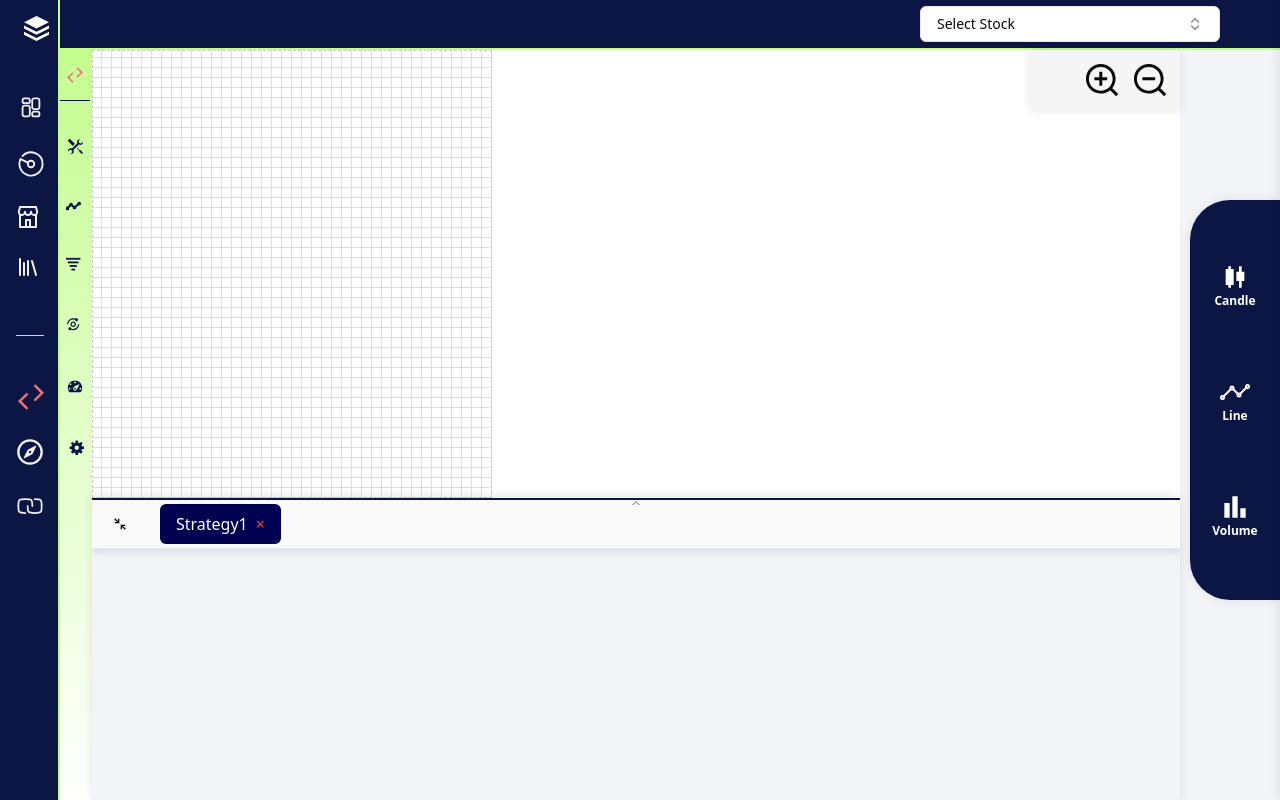
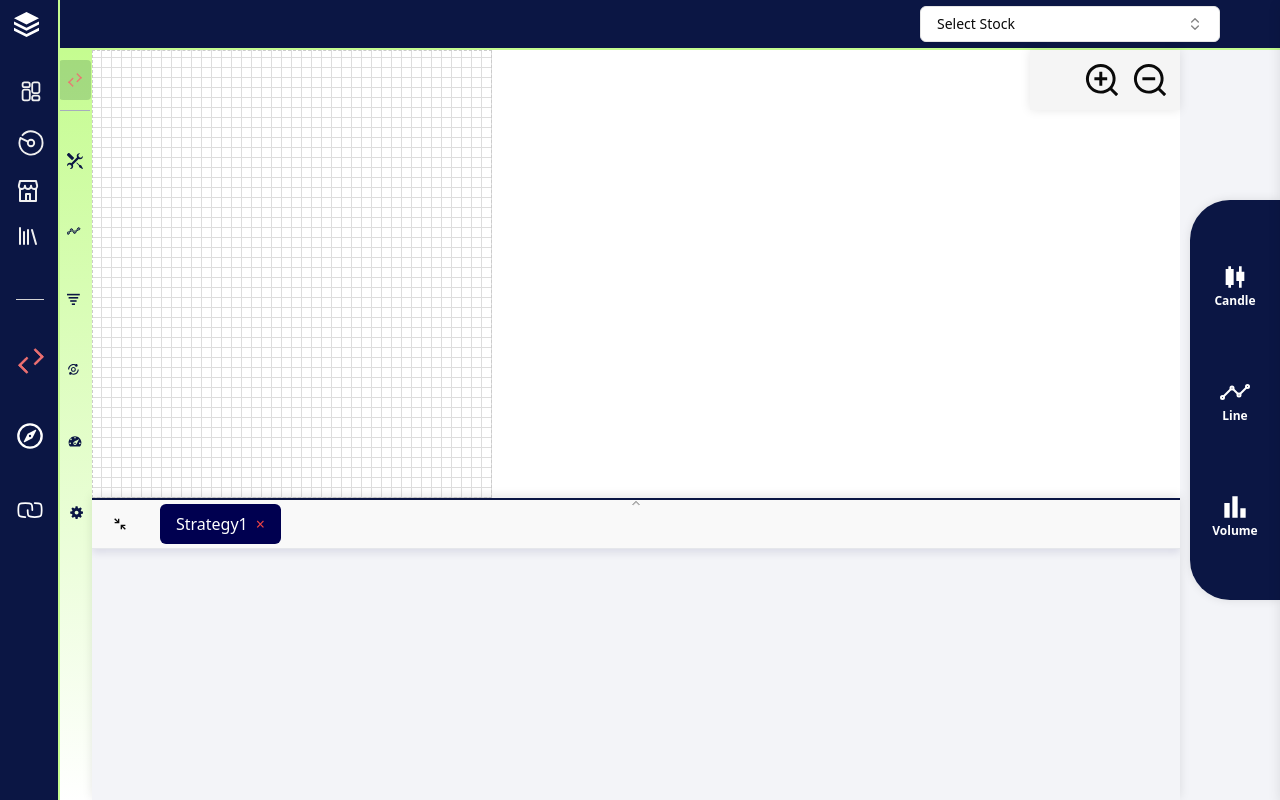
Before and after one commit to kriks7iitk/quogni-ade-web, a React (Vite) app: page /builder/indicators in a window 1280 px wide. Built offline with nearby package versions, Linux system fonts and the light colour scheme; what react-financial-charts would draw is missing.

Commit message:
UI changes: Part4

```diff
--- a/src/Modules/Navigation/NavBar/NavBar.jsx
+++ b/src/Modules/Navigation/NavBar/NavBar.jsx
@@ -1,4 +1,4 @@
-import React from 'react';
+import React, {useState} from 'react';
 import Box from '@mui/material/Box';
 import SwipeableDrawer from '@mui/material/SwipeableDrawer';
 import IconButton from '@mui/material/IconButton';
@@ -17,12 +17,16 @@ import { useNavigate } from 'react-router-dom';
 import { Tooltip } from 'react-tooltip';
 
 export const NavBar = ({ isExpanded, setIsExpanded }) => {
+  const [selectedItem, setSelectedItem] = useState('');
   const navigate = useNavigate();
   const drawerWidth = isExpanded ? 250 : 60;
 
   const handleNavigation = (path) => {
     navigate(`/${path}`);
+    setSelectedItem(path);
+
   };
+  console.log('selectedItem', selectedItem);
 
   const list = () => (
     <Box sx={{ width: drawerWidth }} role="presentation">
@@ -35,23 +39,26 @@ export const NavBar = ({ isExpanded, setIsExpanded }) => {
           (text, index) => (
             <ListItem
               sx={{
-                marginBottom: '10px',
+                marginBottom: '5px',
               }}
               key={text}
               disablePadding
             >
               <ListItemButton
                 onClick={() => handleNavigation(text)}
+
                 sx={{
+                  backgroundColor: selectedItem === text ? '#fff' : 'transparent',
+                  color: selectedItem === text ? '#007bff' : '#f0f0f0',
                   '&:hover': {
-                    backgroundColor: '#f0f0f0',
+                    color: '#007bff',
+
                   },
                   '&:hover .MuiListItemIcon-root': {
                     color: '#007bff',
                   },
                   '.MuiListItemIcon-root': {
-                    width: '40px',
-                    color: '#007bff', // Change icon color on hover
+                    width: '20px',
                   },
                 }}
               >
@@ -69,7 +76,7 @@ export const NavBar = ({ isExpanded, setIsExpanded }) => {
                   <ListItemText
                     classes={{ root: 'list-item-text' }}
                     sx={{
-                      color: '#f0f0f0',
+                      color: selectedItem === text ? '#0b1644' : '#FFFFFF',
                       transition: 'color 0.3s',
                     }}
                     primary={kebabCaseToNormal(text)}
@@ -93,7 +100,7 @@ export const NavBar = ({ isExpanded, setIsExpanded }) => {
         {['builder', 'explore', 'community'].map((text, index) => (
           <ListItem
             sx={{
-              marginBottom: '10px',
+              marginBottom: '30px',
             }}
             key={text}
             disablePadding
@@ -101,24 +108,30 @@ export const NavBar = ({ isExpanded, setIsExpanded }) => {
             <ListItemButton
               onClick={() => handleNavigation(text)}
               sx={{
+                backgroundColor: selectedItem === text ? '#fff' : 'transparent',
                 '&:hover': {
-                  backgroundColor: '#f0f0f0', // Change the background color on hover
+                  backgroundColor: '#f0f0f0',
+                  color: '#FFFF00', // Change text color on hover
                 },
                 '&:hover .MuiListItemIcon-root': {
-                  color: '#007bff', // Change icon color on hover
+                  color: '##FFFF00', // Change icon color on hover
                 },
               }}
             >
-              <ListItemIcon>
+              <ListItemIcon
+              >
                 <Icon
                   name={text}
-                  fill={text === 'builder' ? '#EE7071' : '#f0f0f0'}
+                  fill={text === 'builder' ? '#EE7071' : '#FFFFFF'}
+                  hoverIconFill="#FFFF00"
+
                 />
               </ListItemIcon>
               {isExpanded && (
                 <ListItemText
                   sx={{
-                    color: text === 'builder' ? '#EE7071' : '#f0f0f0',
+                    //color: text === 'builder' ? '#EE7071' : '#FFFFFF',
+                    color: selectedItem === text ? '#0b1644' : '#FFFFFF',
                   }}
                   primary={kebabCaseToNormal(text)}
                 />
@@ -135,7 +148,7 @@ export const NavBar = ({ isExpanded, setIsExpanded }) => {
       <SwipeableDrawer
         variant="permanent"
         anchor="left"
-        open={true} // Always open to show compressed or expanded
+        open={true}
         sx={{
           '& .MuiDrawer-paper': {
             width: drawerWidth, // Adjust width based on toggle state
@@ -146,7 +159,7 @@ export const NavBar = ({ isExpanded, setIsExpanded }) => {
           },
         }}
       >
-        <div className="menu-header-logo">
+        <div className="menu-header-logo pt-2 pl-1.5">
           <SolidButton
             leftIcon="piggie-white"
             className="menu-icon"
@@ -155,6 +168,7 @@ export const NavBar = ({ isExpanded, setIsExpanded }) => {
             }}
             iconWidth={25}
             iconFill="#ffffff"
+            hoverIconFill="#ffffff"
           />
           {isExpanded && (
             <PiggieStackName
--- a/src/Modules/Navigation/navigation.theme.scss
+++ b/src/Modules/Navigation/navigation.theme.scss
@@ -1,8 +1,6 @@
 .menu-header-logo {
   display: flex;
   flex-direction: row;
-  padding: 10px 12px;
-  gap: 15px;
   margin-bottom: 20px;
 
 }
--- a/src/Modules/VisualBuilder/LeftMenuBar/LeftMenuBar.jsx
+++ b/src/Modules/VisualBuilder/LeftMenuBar/LeftMenuBar.jsx
@@ -22,10 +22,11 @@ export default function LeftMenuBar() {
               <SolidButton
                 leftIcon="builder"
                 iconWidth={20}
-                className="header-button hover:bg-[#000050]"
+                className="hover:bg-[#000050] bg-green-900/20 h-10 w-8"
                 // iconFill="#0B1644"
                 iconFill="#EE7071"
                 hoverIconFill="#EE7071"
+                isActive={isActiveSubRoute('builder')}
 
               />
             </NavLink>
@@ -49,10 +50,11 @@ export default function LeftMenuBar() {
             >
               <SolidButton
                 leftIcon="wrench"
-                iconWidth={15}
-                className="header-button hover:bg-[#000050]"
-                iconFill="#0B1644"
+                iconWidth={20}
+                className={`${isActiveSubRoute('indicators')?'bg-[#000050]':''} h-10 w-8 hover:bg-[#000050]`}
+                iconFill={isActiveSubRoute('indicators')?'#CAFC99':'#0B1644'}
                 hoverIconFill="#CAFC99"
+
                 onClick={() => {
                   setSubRoute('indicators');
                   setDrawerOpen(true);
@@ -79,8 +81,8 @@ export default function LeftMenuBar() {
             <SolidButton
               leftIcon="line-chart"
               iconWidth={18}
-              className="header-button hover:bg-[#000050] "
-              iconFill="#0B1644"
+              className={`${isActiveSubRoute('line-chart')?'bg-[#000050]':''} h-10 w-8 hover:bg-[#000050]`}
+                iconFill={isActiveSubRoute('line-chart')?'#CAFC99':'#0B1644'}
               onClick={() => {
                 setSubRoute('line-chart');
                 setDrawerOpen(true);
@@ -106,8 +108,8 @@ export default function LeftMenuBar() {
             <SolidButton
               leftIcon="filter"
               iconWidth={18}
-              className="header-button hover:bg-[#000050] "
-              iconFill="#0B1644"
+              className={`${isActiveSubRoute('filter')?'bg-[#000050]':''} h-10 w-8 hover:bg-[#000050]`}
+                iconFill={isActiveSubRoute('filter')?'#CAFC99':'#0B1644'}
               onClick={() => {
                 setSubRoute('filter');
 
@@ -134,8 +136,8 @@ export default function LeftMenuBar() {
             <SolidButton
               leftIcon="back-test"
               iconWidth={23}
-              className="header-button hover:bg-[#000050] "
-              iconFill="#0B1644"
+              className={`${isActiveSubRoute('back-test')?'bg-[#000050]':''} h-10 w-8 hover:bg-[#000050]`}
+                iconFill={isActiveSubRoute('back-test')?'#CAFC99':'#0B1644'}
               onClick={() => {
                setSubRoute('back-test');
                 setExpandSideTray(true);
@@ -161,8 +163,8 @@ export default function LeftMenuBar() {
             <SolidButton
               leftIcon="performance"
               iconWidth={22}
-              className="header-button hover:bg-[#000050] "
-              iconFill="#0B1644"
+              className={`${isActiveSubRoute('performance')?'bg-[#000050]':''} h-10 w-8 hover:bg-[#000050]`}
+                iconFill={isActiveSubRoute('performance')?'#CAFC99':'#0B1644'}
               onClick={() => {
                 setSubRoute('performance');
                 setDrawerOpen(true);
@@ -180,7 +182,7 @@ export default function LeftMenuBar() {
 
           <a id="strategysettings">
           <NavLink
-              to="performance"
+              to="settings"
               className={({ isActive }) =>
                 `nav-link ${isActive ? 'active-tab' : ''}`
               }
@@ -189,8 +191,8 @@ export default function LeftMenuBar() {
             <SolidButton
               leftIcon="setting"
               iconWidth={20}
-              className="header-button hover:bg-[#000050] "
-              iconFill="#0B1644"
+              className={`${isActiveSubRoute('settings')?'bg-[#000050]':''} h-10 w-8 hover:bg-[#000050]`}
+                iconFill={isActiveSubRoute('settings')?'#CAFC99':'#0B1644'}
               onClick={() => {
                 setSubRoute('settings');
                 setDrawerOpen(true);
--- a/src/Modules/VisualBuilder/LeftMenuBar/leftMenu.theme.scss
+++ b/src/Modules/VisualBuilder/LeftMenuBar/leftMenu.theme.scss
@@ -8,7 +8,7 @@
 
     .header-btn-container{
       padding-bottom: 10px;
-      border-bottom: 1px solid #0B1644;
+      border-bottom: 1px solid #a7acbc;
       background: none;
 
 
--- a/src/_components/Buttons/SolidButton.jsx
+++ b/src/_components/Buttons/SolidButton.jsx
@@ -14,7 +14,7 @@ const SolidButton = ({
   iconFill,
   rightIcon,
   hoverIconFill,
-  isActive = false,
+  isActive,
 }) => {
 
   const [isHovered, setIsHovered] = useState(false);
@@ -25,13 +25,10 @@ const SolidButton = ({
       case 'large':
         return 'py-2 px-4 text-lg';
       default:
-        return 'py-1.5 px-3 text-base'; // Medium size
+        return 'py-1 px-2 text-base'; // Medium size
     }
   };
-  const getActiveClass = () => {
-    // Define styles for active state
-    return isActive ? 'bg-blue-500 text-white' : ''; // Change to desired active styles
-  };
+
 
   const getHoverOrActiveClass = () => {
     // This function applies the same classes used for hover and active state
@@ -55,7 +52,7 @@ const SolidButton = ({
         className="ml-2 transition-colors duration-300"
           name={leftIcon}
           width={iconWidth}
-          fill={isHovered||isActive ? hoverIconFill : iconFill}
+          fill={isHovered? hoverIconFill : iconFill}
         />
       )}
       {children}
@@ -64,7 +61,7 @@ const SolidButton = ({
         className=" transition-colors duration-300"
           name={rightIcon}
           width={iconWidth}
-          fill={isHovered || isActive ? hoverIconFill : iconFill}
+          fill={isHovered? hoverIconFill : iconFill}
         />
       )}
     </button>
```
